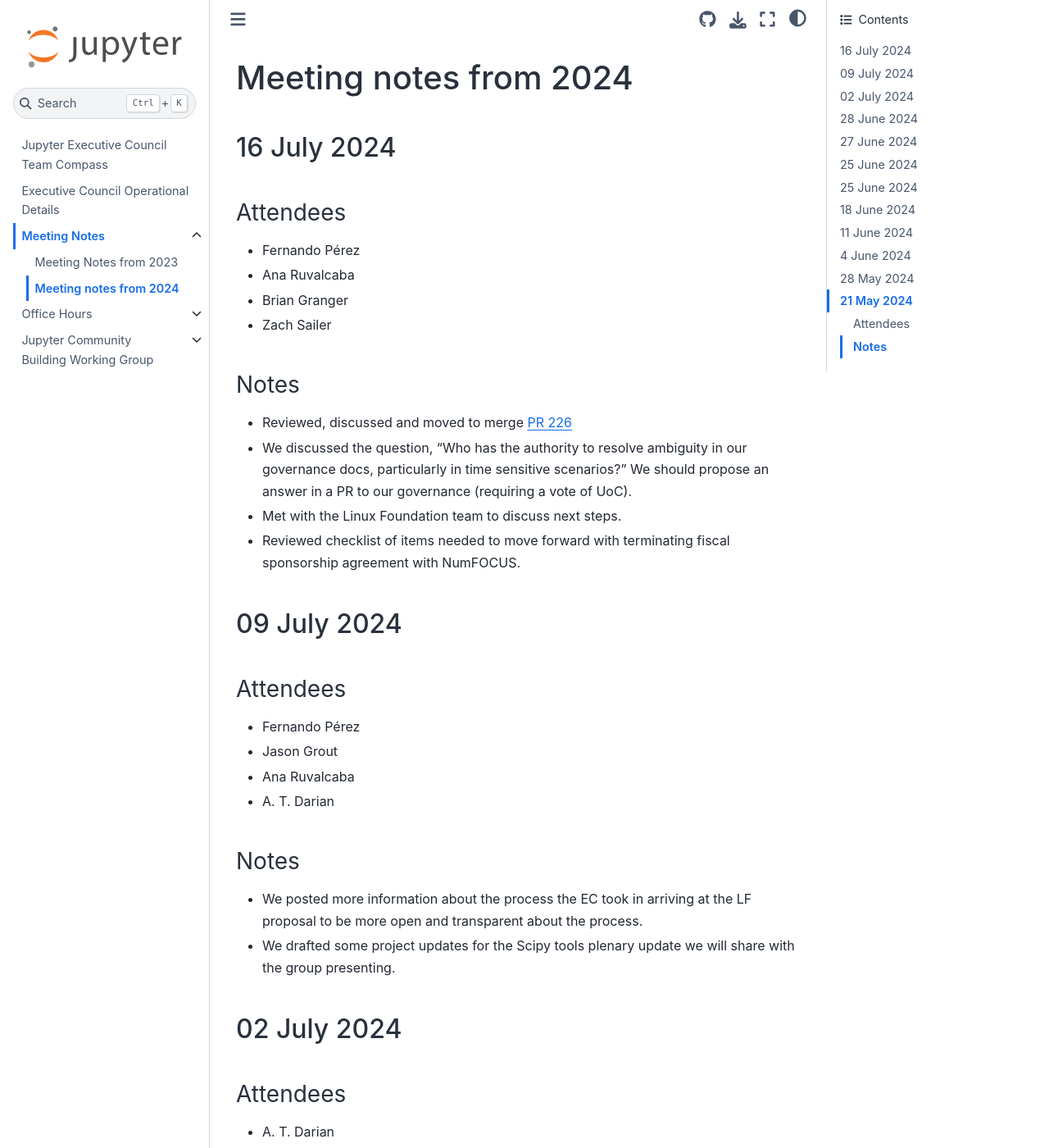
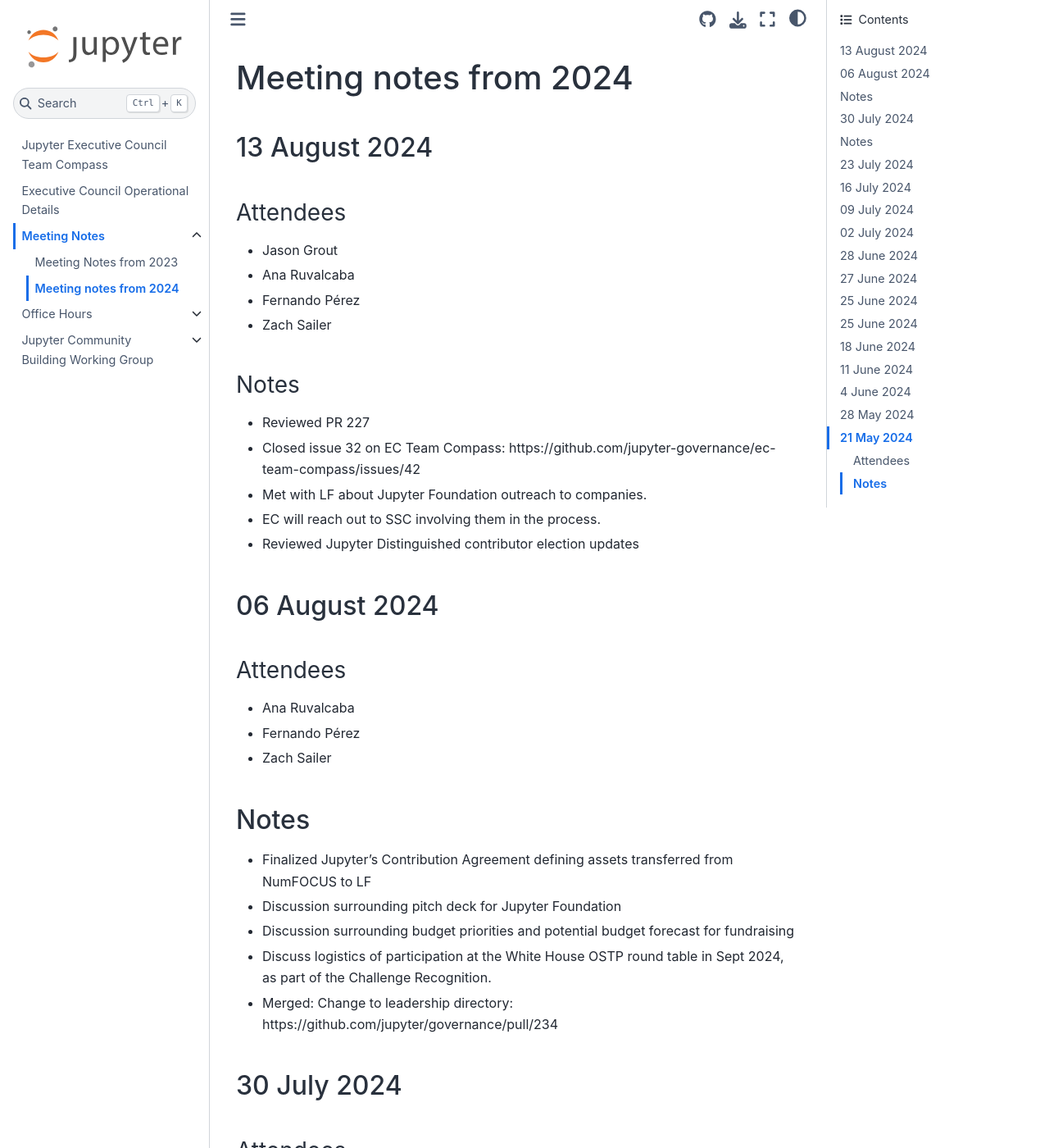
Before and after one commit to jupyter-governance/ec-team-compass, a Sphinx documentation site: the page built from docs/meeting_notes/2024.md, in a window 1280 px wide and 1400 px high. Shown: the whole window at 82% size. Built offline with Sphinx 7.4.7 and the Sphinx Book theme 1.1.4, drawn with Linux system fonts in a browser that asks for light colours; some of the changed text lies outside the part shown.

Commit message:
Add notes for July 23rd, July 30th, August 6th and August 13th

```diff
--- a/docs/meeting_notes/2024.md
+++ b/docs/meeting_notes/2024.md
@@ -1,4 +1,68 @@
 # Meeting notes from 2024
+
+## 13 August 2024
+
+### Attendees
+
+* Jason Grout
+* Ana Ruvalcaba
+* Fernando Pérez
+* Zach Sailer
+
+### Notes
+
+* Reviewed PR 227
+* Closed issue 32 on EC Team Compass: https://github.com/jupyter-governance/ec-team-compass/issues/42
+* Met with LF about Jupyter Foundation outreach to companies.
+* EC will reach out to SSC involving them in the process.
+* Reviewed Jupyter Distinguished contributor election updates
+
+## 06 August 2024
+
+### Attendees
+
+* Ana Ruvalcaba
+* Fernando Pérez
+* Zach Sailer
+
+## Notes
+
+* Finalized Jupyter’s Contribution Agreement defining assets transferred from NumFOCUS to LF
+* Discussion surrounding pitch deck for Jupyter Foundation
+* Discussion surrounding budget priorities and potential budget forecast for fundraising
+* Discuss logistics of participation at the White House OSTP round table in Sept 2024, as part of the Challenge Recognition.
+* Merged: Change to leadership directory: https://github.com/jupyter/governance/pull/234
+
+## 30 July 2024
+
+### Attendees
+
+* Ana Ruvalcaba
+* Fernando Pérez
+* Zach Sailer
+* Afshin Darian
+* Jason Grout
+
+## Notes
+
+* Review of contribution agreement meant to be sent to NumFOCUS (with both LF and NF signatories).
+* Discussion surrounding pitch deck for foundation
+* Discussion surrounding budget priorities and potential budget forecast for fundraising
+
+
+## 23 July 2024
+
+### Attendees
+
+* Ana Ruvalcaba
+* Afshin Darian
+* Zach Sailer
+
+### Notes
+
+* Discussed, at a high level, some major efforts currently happening in Jupyter and what the next year might look like.
+* Spent time working with LF folks to discuss pitch slides for premier members.
+* Worked on collecting itemized assets for Contribution Agreement.
 
 ## 16 July 2024
 
```
